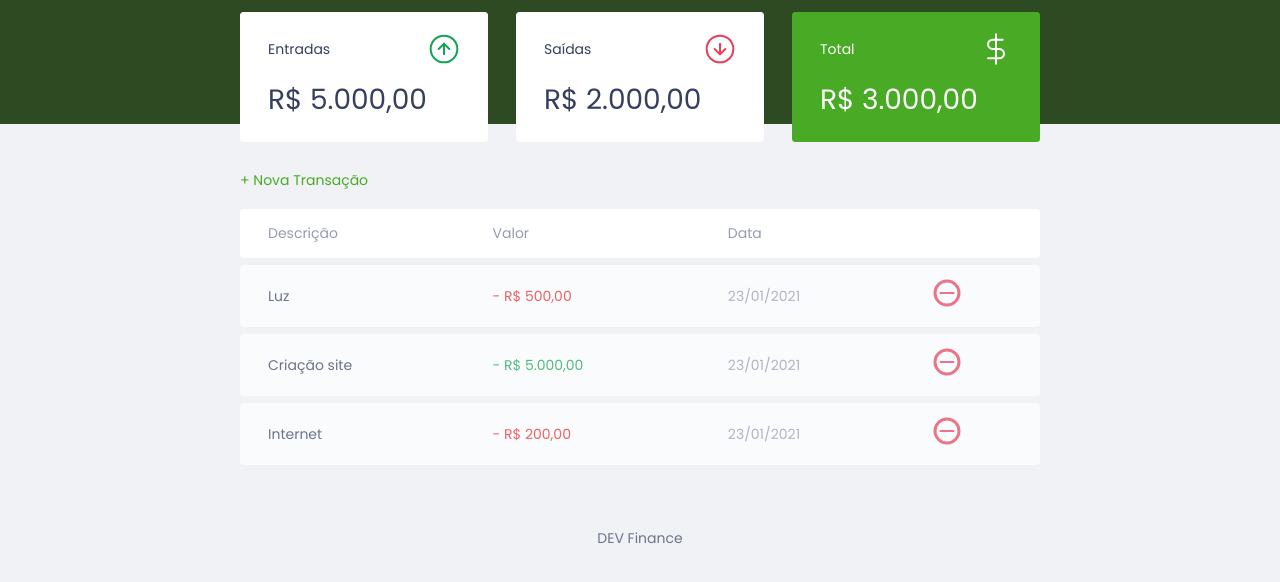
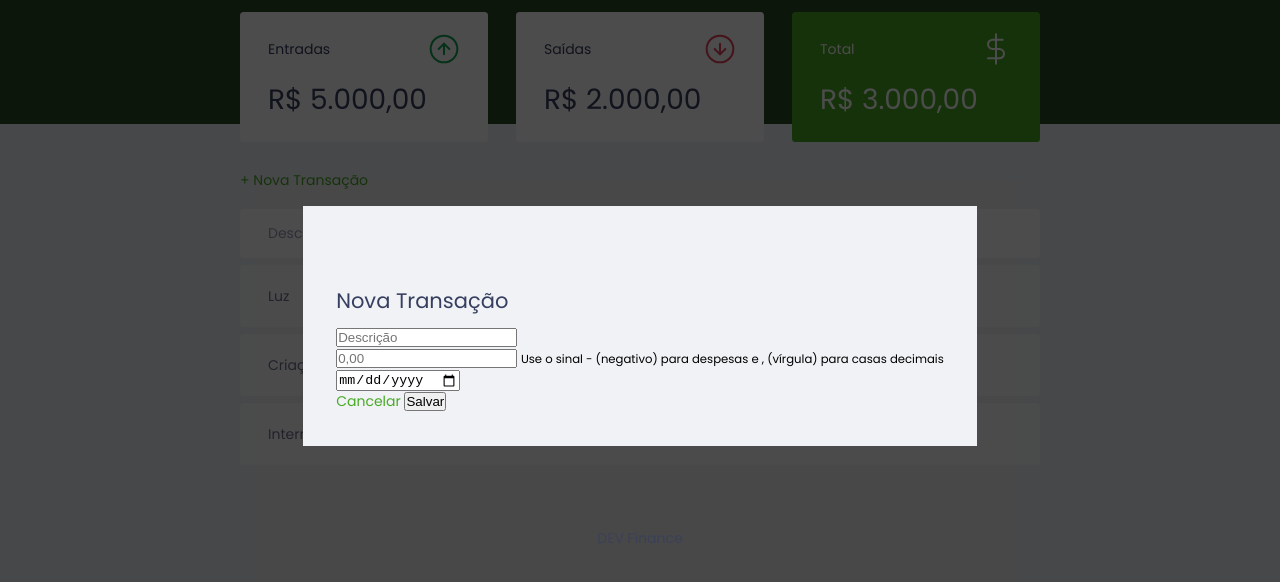
Before and after one commit to wwilliamsantana/FinanceSystem, a plain HTML site: page index.html in a window 1280 px wide. Shown: the part 74-656 px from the top of the page. Drawn offline with Linux system fonts and the light colour scheme.

Commit message:
modal overlay

```diff
--- a/index.html
+++ b/index.html
@@ -85,6 +85,41 @@
       </section>
     </main>
 
+    <div class="modal-overlay active">
+      <div class="modal">
+          <div class="form">
+            <h2>Nova Transação</h2>
+            <form action="">
+
+              <div class="input-group">
+                <label class="sr-only" for="description">Descrição</label>
+                <input type="text" id="description" name="description" placeholder="Descrição">
+              </div>
+
+              <div class="input-group">
+                <label class="sr-only" for="amount">Valor</label>
+                <input type="number" id="amount" name="amount" placeholder="0,00" step="0.01">
+
+                <small class="help">Use o sinal - (negativo) para despesas e , (vírgula) para casas decimais</small>
+
+              </div>
+
+              <div class="input-group">
+                <label class="sr-only" for="date">Data</label>
+                <input type="date" id="date" name="date" placeholder="Data">
+              </div>
+
+              <div class="input-group actions">
+                <a href="#" class="button cancel" >Cancelar</a>
+                <button>Salvar</button>
+              </div>
+
+            </form>
+          </div>
+      </div>
+    </div>
+
+
     <footer>
       <p>DEV Finance</p>
     </footer>
--- a/style.css
+++ b/style.css
@@ -155,6 +155,34 @@ td.expense {
   color: #e92929;
 }
 
+/* MODAL ==============*/
+
+.modal-overlay {
+  width: 100%;
+  height: 100%;
+  background-color: rgba(0, 0, 0, 0.7);
+
+  position: fixed;
+  top: 0;
+
+  display: flex;
+  align-items: center;
+  justify-content: center;
+
+  opacity: 0;
+  visibility: hidden;
+}
+
+.modal-overlay.active {
+  opacity: 1;
+  visibility: visible;
+}
+
+.modal {
+  background: #f0f2f5;
+  padding: 2.4rem;
+}
+
 /*FOOTER ==============*/
 
 footer {
```
